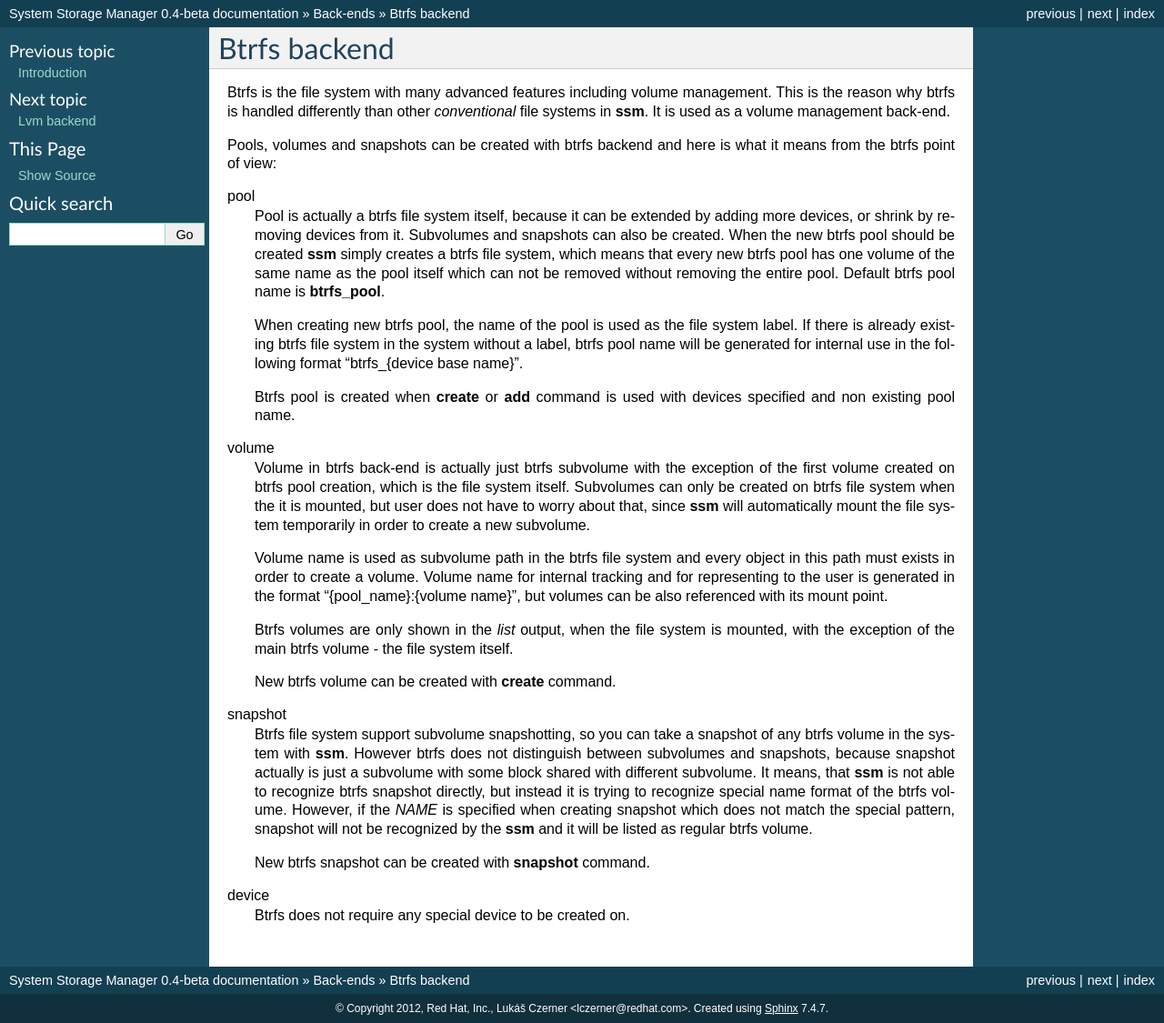
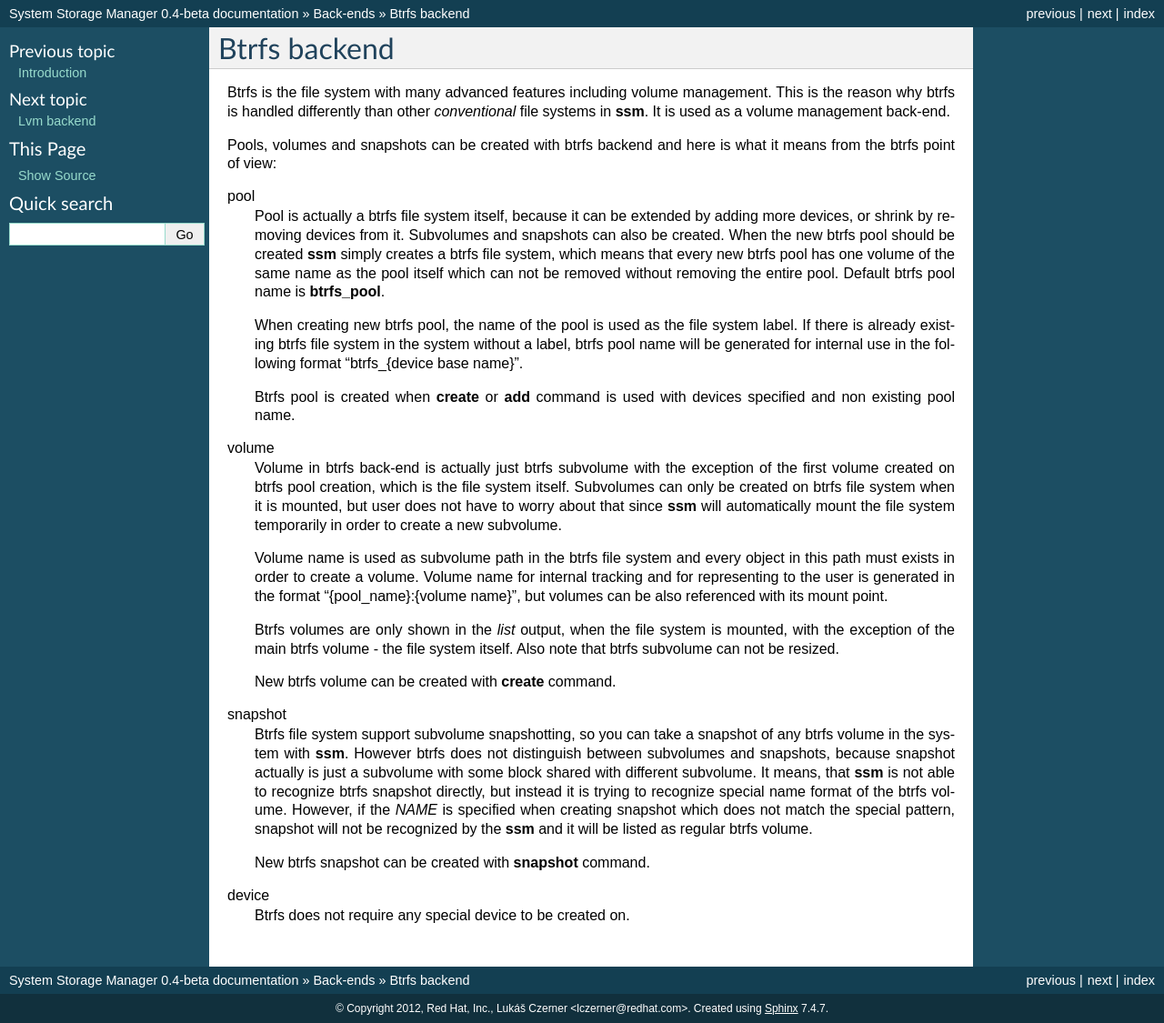
Before and after one commit to system-storage-manager/ssm, a Sphinx documentation site: the page built from doc/src/backends/btrfs.rst, in a window 1280 px wide. Shown: the whole page at 91% size. Built offline with Sphinx 7.4.7, drawn with Linux system fonts in a browser that asks for light colours.

Commit message:
btrfs: Resizing btrfs subvolume is not supported
Print error when trying to resize btrfs subvolume. Also update
documentation.

Signed-off-by: Lukas Czerner <lczerner@redhat.com>

```diff
--- a/doc/src/backends/btrfs.rst
+++ b/doc/src/backends/btrfs.rst
@@ -32,8 +32,8 @@
     Volume in btrfs back-end is actually just btrfs subvolume with the
     exception of the first volume created on btrfs pool creation, which is
     the file system itself. Subvolumes can only be created on btrfs file
-    system when the it is mounted, but user does not have to
-    worry about that, since **ssm** will automatically mount the file
+    system when it is mounted, but user does not have to
+    worry about that since **ssm** will automatically mount the file
     system temporarily in order to create a new subvolume.
 
     Volume name is used as subvolume path in the btrfs file system and every
@@ -44,7 +44,7 @@
 
     Btrfs volumes are only shown in the *list* output, when the file system is
     mounted, with the exception of the main btrfs volume - the file system
-    itself.
+    itself. Also note that btrfs subvolume can not be resized.
 
     New btrfs volume can be created with **create** command.
 
--- a/doc/src/commands/resize.txt
+++ b/doc/src/commands/resize.txt
@@ -8,3 +8,6 @@
 
 In some cases file system has to be mounted in order to resize. This will be
 handled by **ssm** automatically by mounting the **volume** temporarily.
+
+Note that resizing btrfs subvolume is not supported, only the whole file
+system can be resized.
```
Also changed, not shown: 3 other files.
